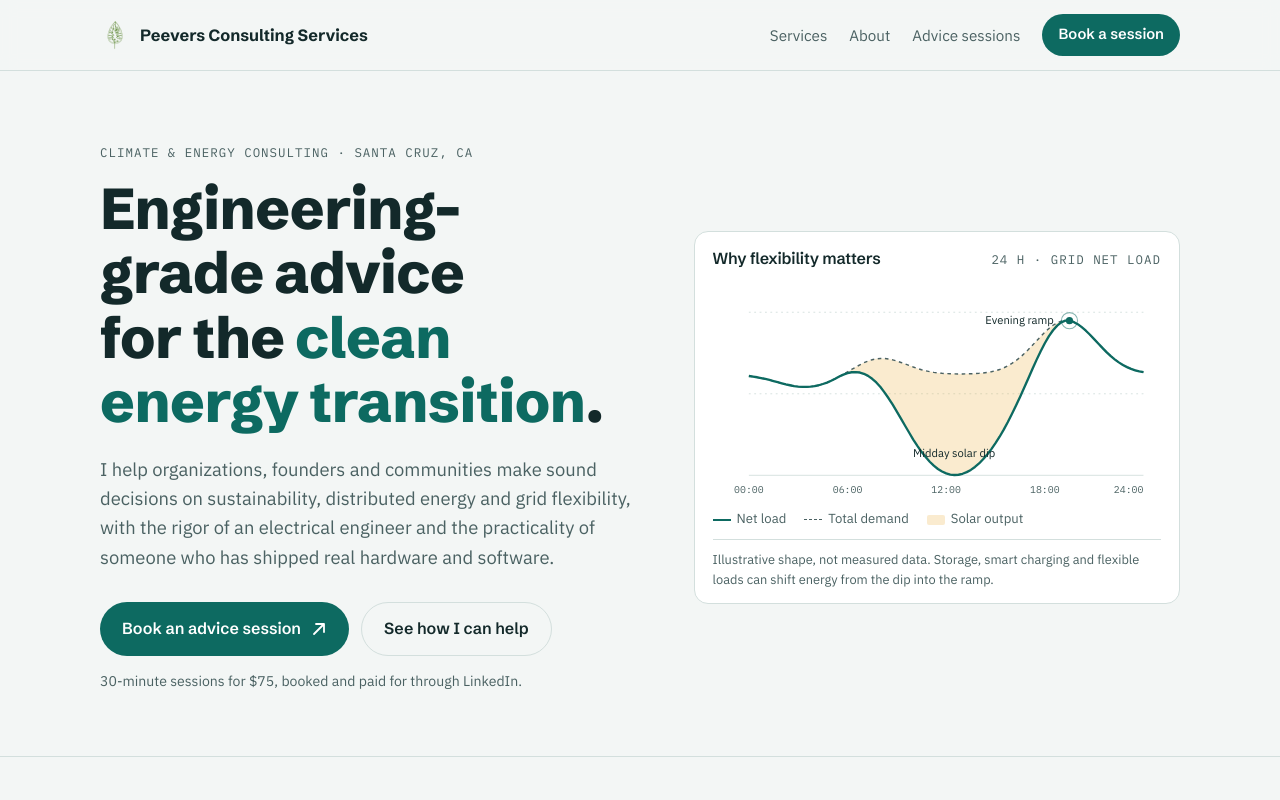
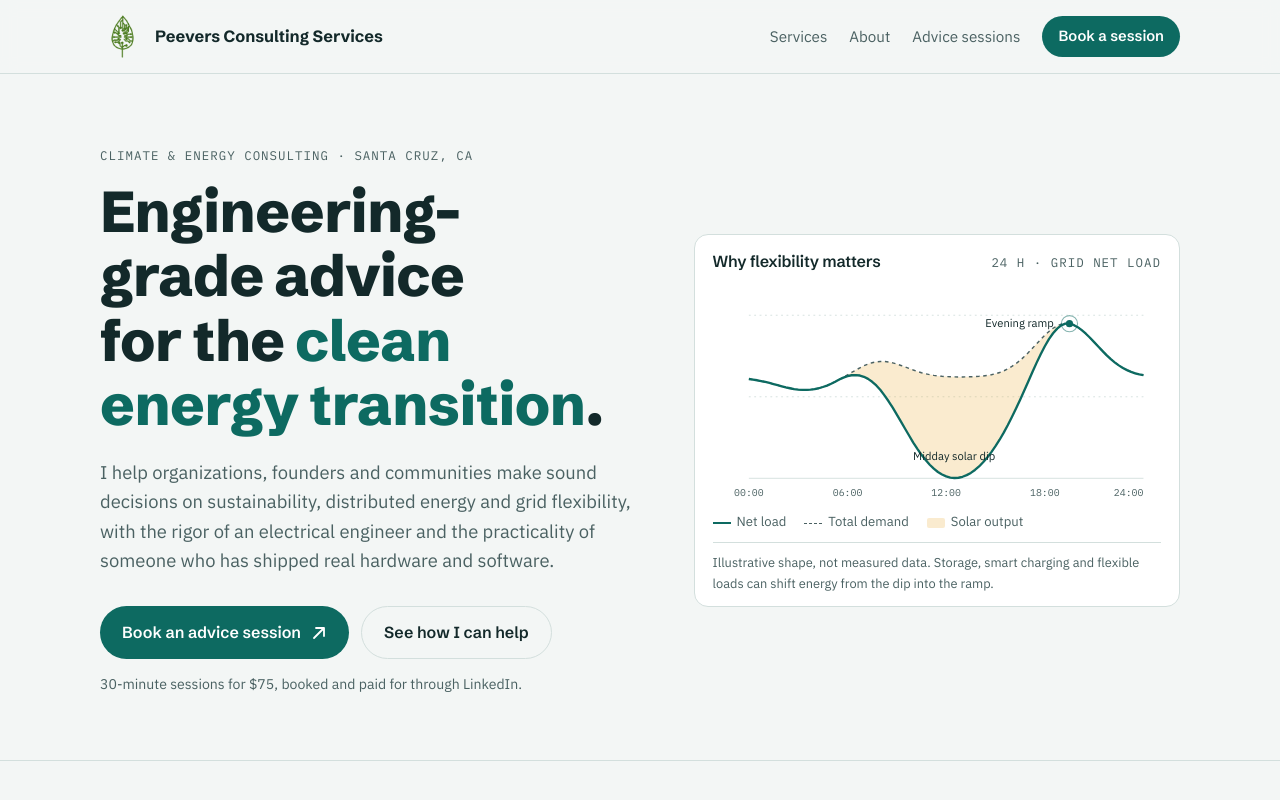
Before and after one commit to alanpeevers/pcs-site, a plain HTML site: page index.html in a window 1280 px wide. Shown: the top 800 px of the page. Drawn offline with Linux system fonts and the light colour scheme.

Commit message:
Larger header logo with heavier lines
Co-Authored-By: Claude Opus 5.5 <noreply@anthropic.com>

```diff
--- a/index.html
+++ b/index.html
@@ -47,7 +47,7 @@ body::before{content:"";position:fixed;inset:0 0 auto;height:env(safe-area-inset
 header.top{position:sticky;top:env(safe-area-inset-top, 0px);z-index:5;background:color-mix(in srgb, var(--paper) 92%, transparent);backdrop-filter:blur(8px);border-bottom:1px solid var(--line)}
 .top .wrap{display:flex;align-items:center;justify-content:space-between;gap:16px;padding-block:14px}
 .brand{display:flex;align-items:center;gap:10px;text-decoration:none;color:var(--ink);font-family:var(--display);font-weight:700;font-size:1.02rem;min-width:0}
-.brand svg{flex:none}
+.brand svg,.brand img{flex:none}
 .brand span{white-space:nowrap;overflow:hidden;text-overflow:ellipsis}
 .top nav{display:flex;gap:22px;align-items:center}
 .top nav a.link{color:var(--muted);text-decoration:none;font-size:.95rem}
@@ -154,7 +154,7 @@ footer a{color:var(--ink)}
 <header class="top">
   <div class="wrap">
     <a class="brand" href="#top" aria-label="Peevers Consulting Services, back to top">
-      <img src="logo.png" width="30" height="30" alt="">
+      <img src="logo_v2.png" width="45" height="45" alt="">
       <span>Peevers Consulting Services</span>
     </a>
     <nav aria-label="Main">
```
Also changed, not shown: logo_v2.png (added).
